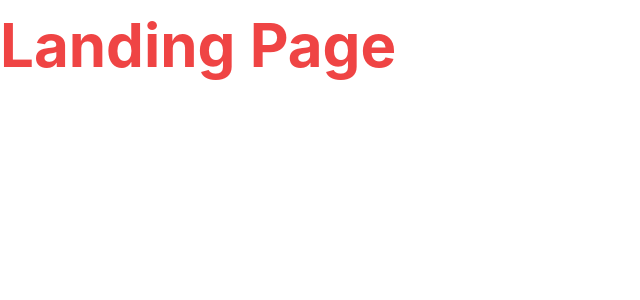
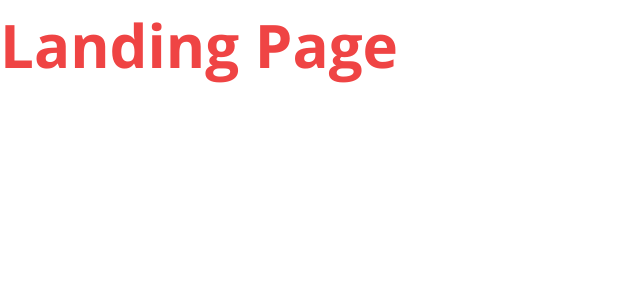
Before and after one commit to digitalgregg/rpc-on-demand-advisors-client, a Next.js app: page / in a window 1280 px wide. Shown: the top 300 px of the page, without its empty margins (0-640 px from the left). Built offline with nearby package versions, Linux system fonts and the light colour scheme.

Commit message:
font-config set

```diff
--- a/styles/globals.css
+++ b/styles/globals.css
@@ -9,8 +9,7 @@ html,
 body {
   padding: 0;
   margin: 0;
-  font-family: -apple-system, BlinkMacSystemFont, Segoe UI, Roboto, Oxygen,
-    Ubuntu, Cantarell, Fira Sans, Droid Sans, Helvetica Neue, sans-serif;
+  @apply font-primary
 }
 
 h1 {
--- a/tailwind.config.js
+++ b/tailwind.config.js
@@ -5,7 +5,16 @@ module.exports = {
     "./components/**/*.{js,ts,jsx,tsx}",
   ],
   theme: {
-    extend: {},
+    extend: {
+      colors: {
+        primary: "#E51937",
+        secondary: "#191919",
+        white: "#F8F8F8"
+      },
+      fontFamily: {
+        primary: ["Open Sans", "sans-serif"],
+    },
+    },
     container: {
       padding: {
         xs: "20px",
```
